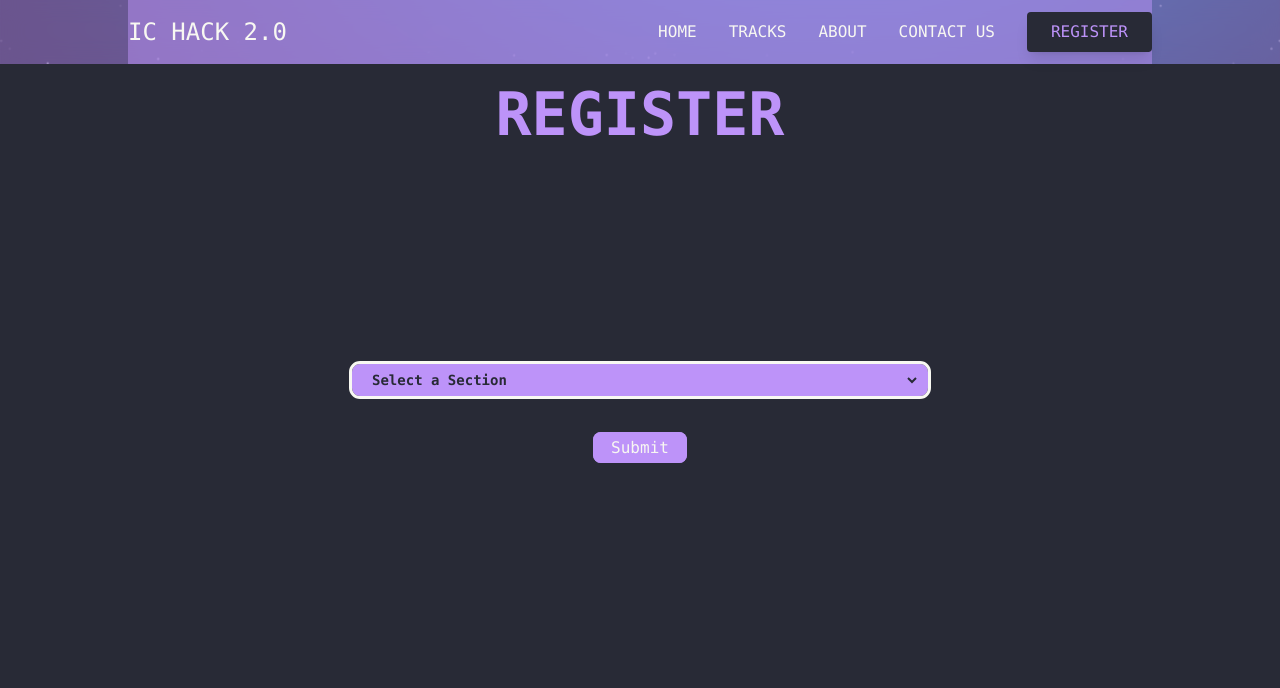
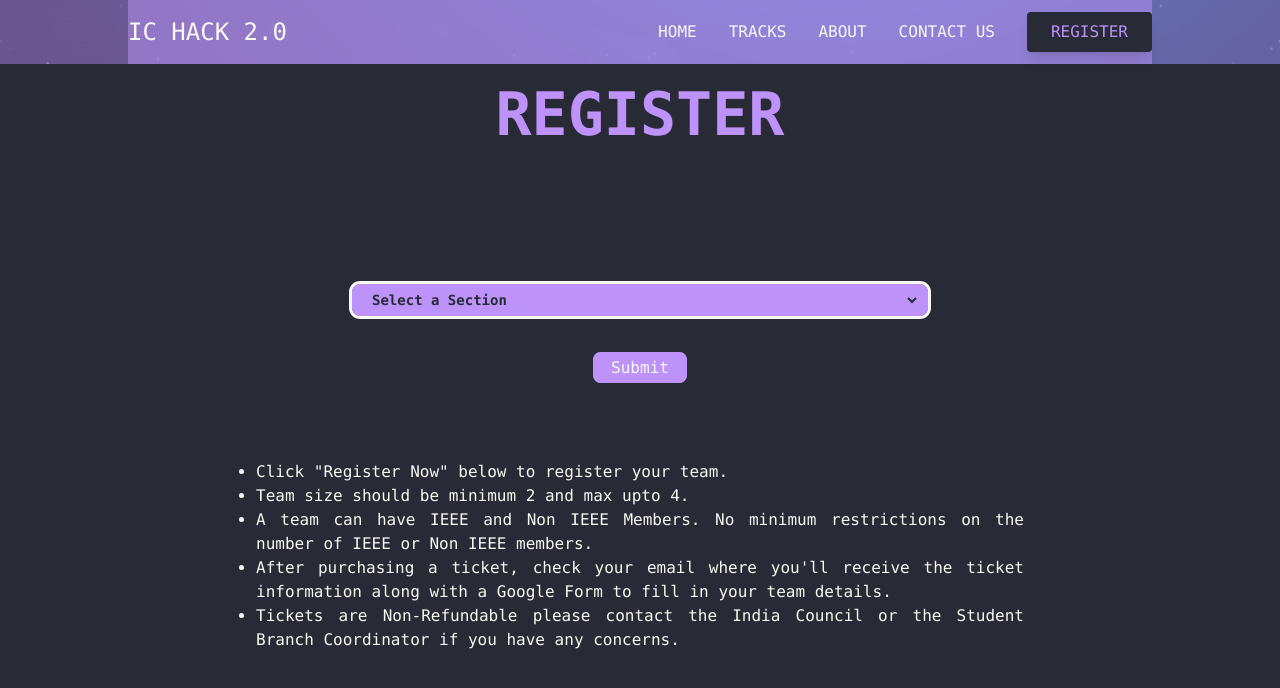
Before and after one commit to pujan-modha/ichack23, a React (Create React App) app: page /register in a window 1280 px wide. Shown: the top 688 px of the page. Built offline with nearby package versions, Linux system fonts and the light colour scheme; the HTML template or start-up script is replaced by a standard one.

Commit message:
fixed register page v2

```diff
--- a/src/pages/Register.jsx
+++ b/src/pages/Register.jsx
@@ -24,7 +24,7 @@ const Register = () => {
                             <h1 className='lg:text-6xl text-4xl text-center text-pracula font-bold py-[2.5vh]'>REGISTER</h1>
                         </div>
                         <div>
-                            <div className='items-center justify-center flex mt-[25vh] lg:mt-[25vh] mb-[5vh]'>
+                            <div className='items-center justify-center flex mt-[10vh] lg:mt-[15vh] mb-[5vh]'>
                                 <select value={reg} onChange={handleChange} className="h-8 lg:w-[45vw] w-full rounded-lg border-r-8 border-pracula border-opacity-0 bg-pracula backdrop-blur-3xl text-dracula px-4 text-sm font-semibold outline outline-dracxt">
                                     <option selected className='bg-dracula text-pracula'>Select a Section</option>
                                     {RegisterData.map((RegData, index) => (
@@ -34,13 +34,32 @@ const Register = () => {
 
                                 </select>
                             </div>
-                            <div className='items-center justify-center flex mb-[45vh]'>
+                            <div className='items-center justify-center flex mb-[10vh]'>
                                 <div>
                                     <a href={reg} type='submit' className='hover:text-pracula mt-4 px-4 py-1 border-2 border-pracula hover:bg-dracula bg-pracula rounded-lg'>
                                         Submit
                                     </a>
                                 </div>
                             </div>
+                        </div>
+                        <div className='mb-[30vh] lg:mx-[10vw] mx-[5vw] text-justify justify-center items-center'>
+                            <ul className='list-disc'>
+                                <li>
+                                    Click "Register Now" below to register your team.
+                                </li>
+                                <li>
+                                    Team size should be minimum 2 and max upto 4.
+                                </li>
+                                <li>
+                                    A team can have IEEE and Non IEEE Members. No minimum restrictions on the number of IEEE or Non IEEE members.
+                                </li>
+                                <li>
+                                    After purchasing a ticket, check your email where you'll receive the ticket information along with a Google Form to fill in your team details.
+                                </li>
+                                <li>
+                                    Tickets are Non-Refundable please contact the India Council or the Student Branch Coordinator if you have any concerns.
+                                </li>
+                            </ul>
                         </div>
                         <Footer/>
                     </div>
```
